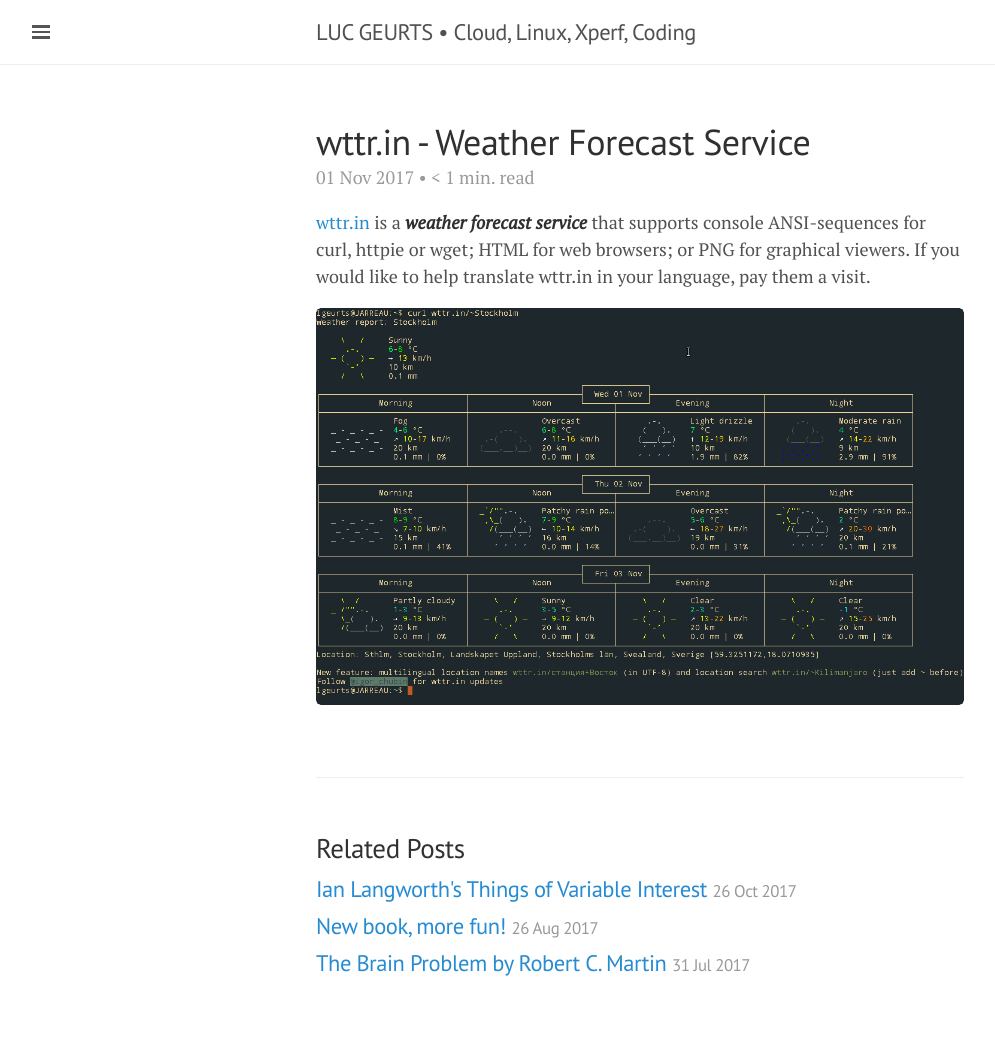
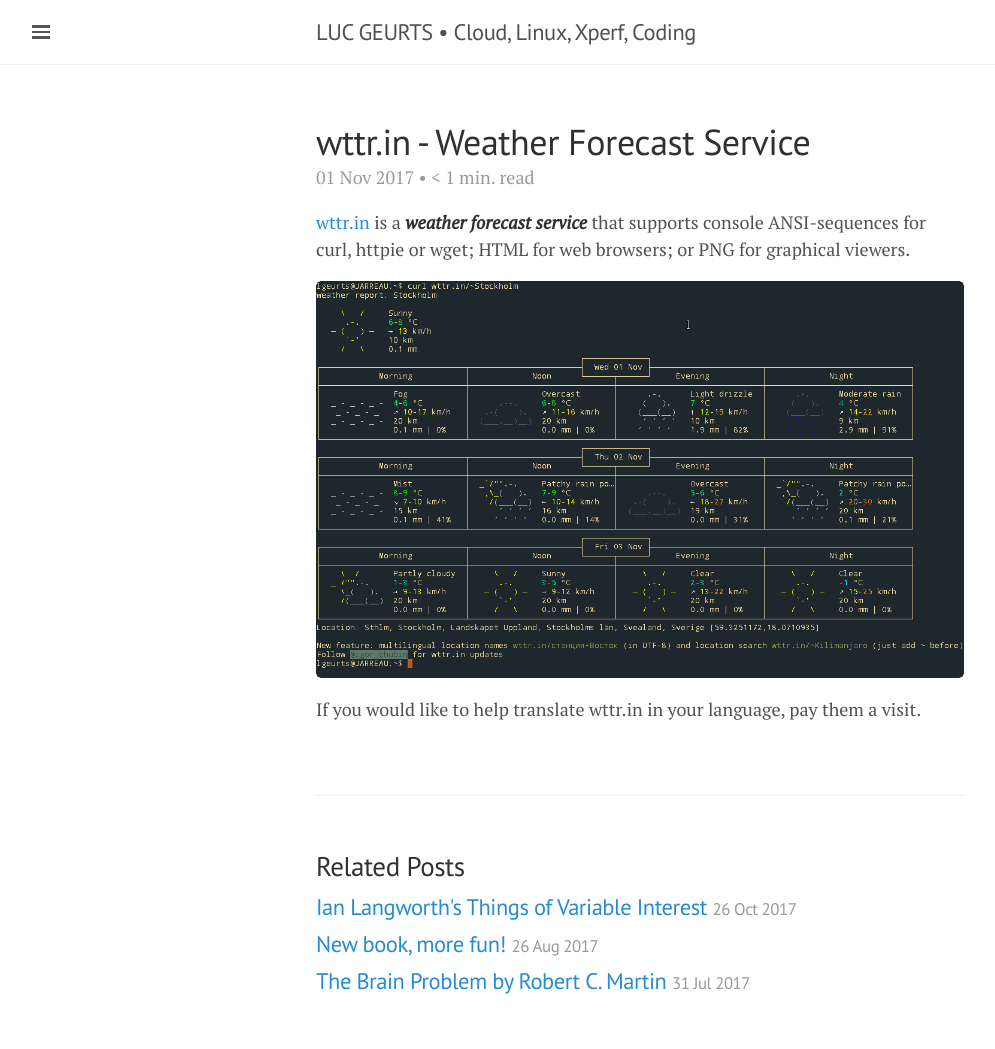
Before and after one commit to lgeurts/lgeurts.github.io, a Jekyll site: the page built from _posts/2017-11-01-wttr.in-weather-forecast.md, in a window 1280 px wide. Shown: the whole page, without its empty margins (0-995 px from the left). Built offline with Jekyll 4.4.1, drawn with Linux system fonts in a browser that asks for light colours; nearby versions of some CDN libraries; comment, search, counter and statistics services are not loaded.

Commit message:
Update 2017-11-01-wttr.in-weather-forecast.md

```diff
--- a/_posts/2017-11-01-wttr.in-weather-forecast.md
+++ b/_posts/2017-11-01-wttr.in-weather-forecast.md
@@ -7,6 +7,8 @@
 tags: [ GitHub Projects ]
 ---
 
-[wttr.in](https://github.com/chubin/wttr.in) is a ***weather forecast service*** that supports console ANSI-sequences for curl, httpie or wget; HTML for web browsers; or PNG for graphical viewers. If you would like to help translate wttr.in in your language, pay them a visit.
+[wttr.in](https://github.com/chubin/wttr.in) is a ***weather forecast service*** that supports console ANSI-sequences for curl, httpie or wget; HTML for web browsers; or PNG for graphical viewers.
 
 ![wttr.in](/assets/wttr.in.png)
+
+If you would like to help translate wttr.in in your language, pay them a visit.
```
